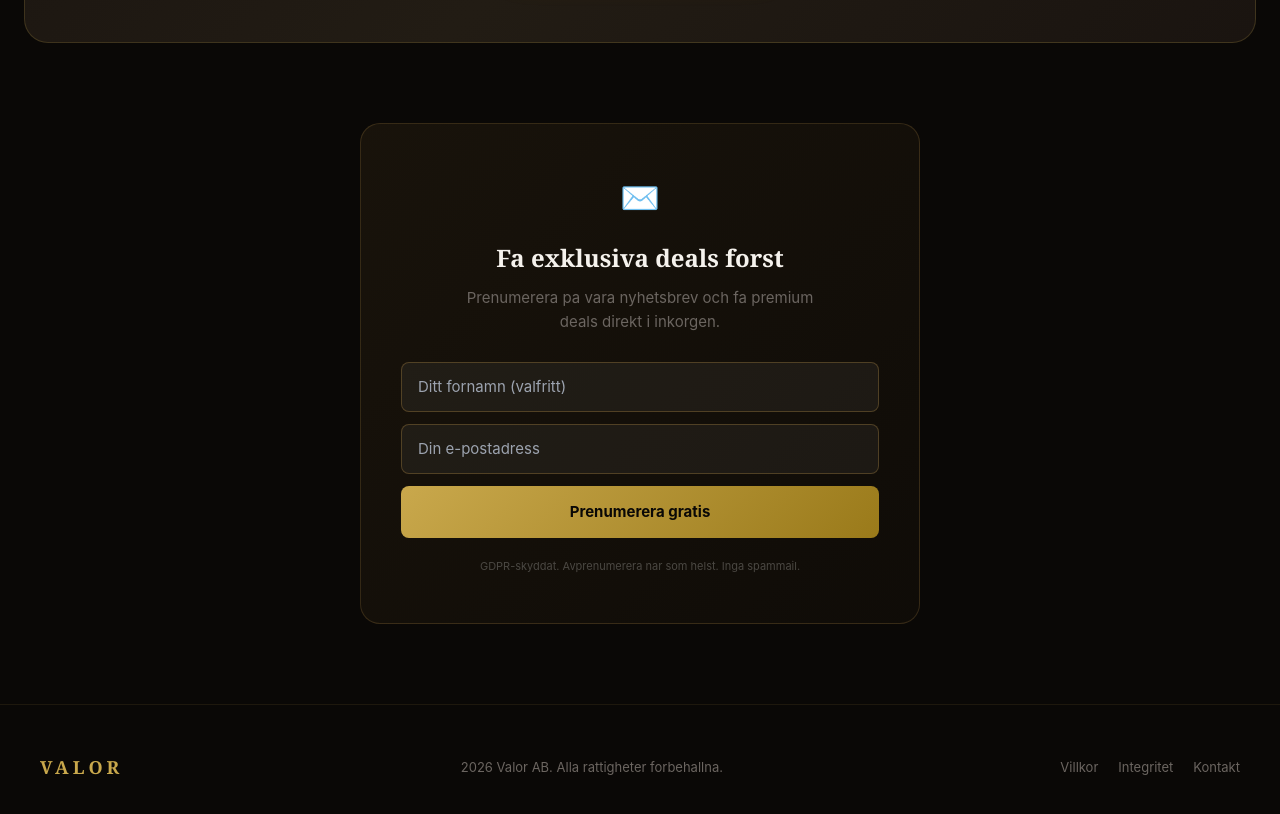
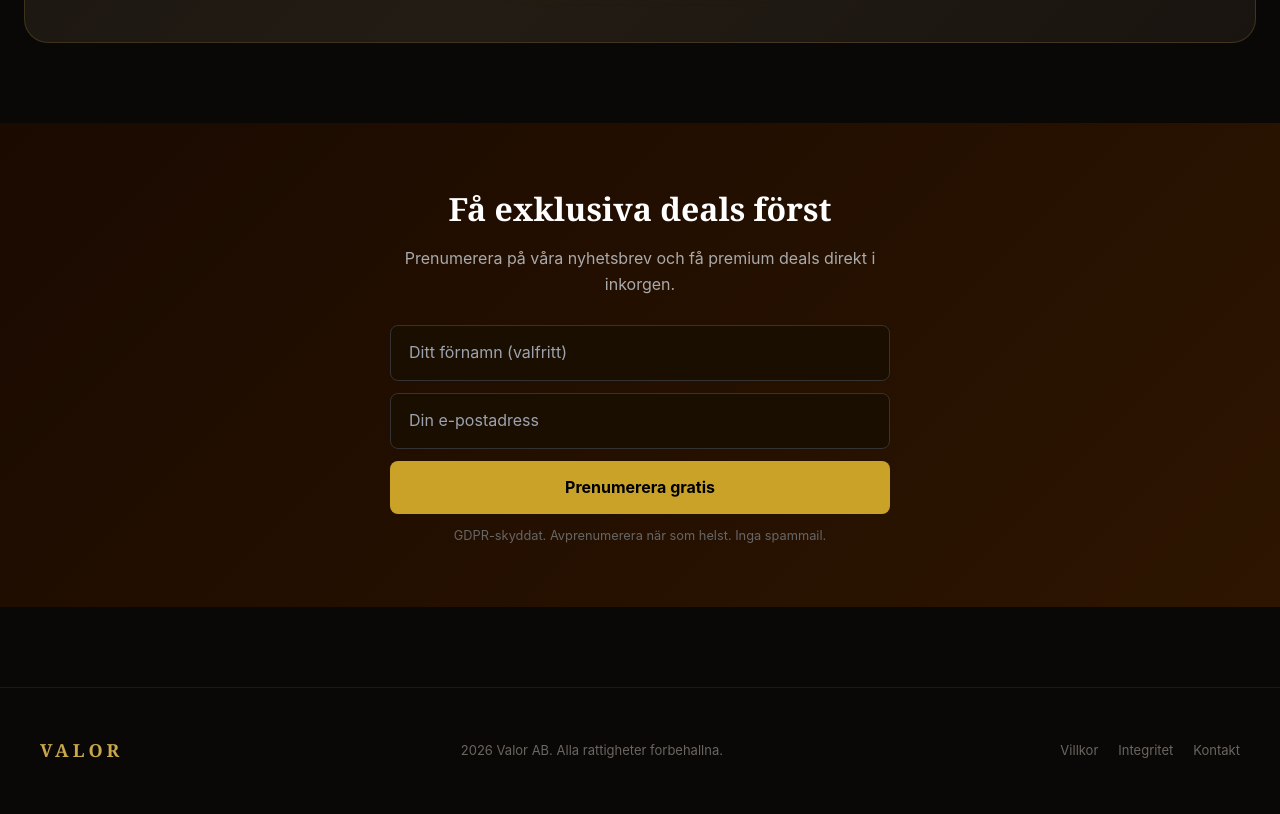
Before and after one commit to noa94444-blip/valor-se, a Next.js app: page / in a window 1280 px wide. Shown: the part 2700-3514 px from the top of the page. Built offline with nearby package versions, Linux system fonts and the light colour scheme; no server answers; the database is empty.

Commit message:
Fix: Swedish chars + GDPR text i NewsletterSignup

```diff
--- a/components/NewsletterSignup.tsx
+++ b/components/NewsletterSignup.tsx
@@ -21,45 +21,70 @@ export default function NewsletterSignup() {
       const data = await res.json()
       if (res.ok) {
         setStatus('success')
-        setMessage(data.message || 'Tack! Du ar nu prenumerant.')
+        setMessage(data.message || 'Tack! Du är nu prenumerant.')
         setEmail('')
         setName('')
       } else {
         setStatus('error')
-        setMessage(data.error || 'Nagot gick fel.')
+        setMessage(data.error || 'Något gick fel. Försök igen.')
       }
     } catch (err) {
       setStatus('error')
-      setMessage('Kunde inte ansluta. Forsok igen.')
+      setMessage('Något gick fel. Försök igen.')
     }
   }
 
-  if (status === 'success') {
   return (
-      <section style={{ background: 'linear-gradient(135deg, rgba(196,151,74,0.08) 0%, rgba(196,151,74,0.03) 100%)', border: '1px solid rgba(196,151,74,0.2)', borderRadius: 20, padding: '48px 40px', maxWidth: 560, margin: '0 auto 48px', textAlign: 'center' }}>
-        <div style={{ fontSize: 48, marginBottom: 16 }}>✅</div>
-        <h3 style={{ color: '#C4974A', fontSize: 22, fontWeight: 700, marginBottom: 8 }}>Du ar inlagd!</h3>
-        <p style={{ color: '#9ca3af', fontSize: 15 }}>{message}</p>
-      </section>
-    )
-  }
+    <section style={{
+      background: 'linear-gradient(135deg, #1a0a00 0%, #2d1500 100%)',
+      padding: '60px 20px',
+      textAlign: 'center',
+    }}>
+      <div style={{ maxWidth: '500px', margin: '0 auto' }}>
+        <h2 style={{
+          fontFamily: 'Georgia, serif',
+          fontSize: '2rem',
+          fontWeight: 'bold',
+          color: '#fff',
+          marginBottom: '12px',
+        }}>
+          Få exklusiva deals först
+        </h2>
+        <p style={{
+          color: '#aaa',
+          marginBottom: '28px',
+          lineHeight: '1.6',
+        }}>
+          Prenumerera på våra nyhetsbrev och få premium deals direkt i inkorgen.
+        </p>
 
-  return (
-    <section style={{ background: 'linear-gradient(135deg, rgba(196,151,74,0.08) 0%, rgba(196,151,74,0.03) 100%)', border: '1px solid rgba(196,151,74,0.2)', borderRadius: 20, padding: '48px 40px', maxWidth: 560, margin: '0 auto 48px', textAlign: 'center' }}>
-      <div style={{ fontSize: 32, marginBottom: 16 }}>✉️</div>
-      <h3 style={{ color: '#F5F2ED', fontSize: 24, fontWeight: 700, marginBottom: 8, fontFamily: 'Georgia, serif' }}>
-        Fa exklusiva deals forst
-      </h3>
-      <p style={{ color: '#6B6560', fontSize: 15, marginBottom: 28, maxWidth: 360, margin: '0 auto 28px' }}>
-        Prenumerera pa vara nyhetsbrev och fa premium deals direkt i inkorgen.
-      </p>
-      <form onSubmit={handleSubmit} style={{ display: 'flex', flexDirection: 'column', gap: 12 }}>
+        {status === 'success' ? (
+          <div style={{
+            background: '#1a3a1a',
+            border: '1px solid #2d6a2d',
+            borderRadius: '12px',
+            padding: '20px',
+            color: '#4caf50',
+            fontSize: '1rem',
+          }}>
+            ✓ {message}
+          </div>
+        ) : (
+          <form onSubmit={handleSubmit} style={{ display: 'flex', flexDirection: 'column', gap: '12px' }}>
             <input
               type="text"
-          placeholder="Ditt fornamn (valfritt)"
+              placeholder="Ditt förnamn (valfritt)"
               value={name}
               onChange={(e) => setName(e.target.value)}
-          style={{ padding: '12px 16px', borderRadius: 8, border: '1px solid rgba(196,151,74,0.3)', background: 'rgba(255,255,255,0.05)', color: '#F5F2ED', fontSize: 15, outline: 'none' }}
+              style={{
+                padding: '14px 18px',
+                borderRadius: '8px',
+                border: '1px solid #333',
+                background: '#1a0e00',
+                color: '#fff',
+                fontSize: '1rem',
+                outline: 'none',
+              }}
             />
             <input
               type="email"
@@ -67,22 +92,41 @@ export default function NewsletterSignup() {
               value={email}
               onChange={(e) => setEmail(e.target.value)}
               required
-          style={{ padding: '12px 16px', borderRadius: 8, border: '1px solid rgba(196,151,74,0.3)', background: 'rgba(255,255,255,0.05)', color: '#F5F2ED', fontSize: 15, outline: 'none' }}
+              style={{
+                padding: '14px 18px',
+                borderRadius: '8px',
+                border: '1px solid #333',
+                background: '#1a0e00',
+                color: '#fff',
+                fontSize: '1rem',
+                outline: 'none',
+              }}
             />
+            {status === 'error' && (
+              <p style={{ color: '#f44336', fontSize: '0.9rem', margin: 0 }}>{message}</p>
+            )}
             <button
               type="submit"
               disabled={status === 'loading'}
-          style={{ padding: '14px', background: 'linear-gradient(135deg, #C9A84C 0%, #9A7A1A 100%)', color: '#0A0806', fontWeight: 700, fontSize: 15, borderRadius: 8, border: 'none', cursor: 'pointer', opacity: status === 'loading' ? 0.7 : 1 }}
+              style={{
+                padding: '14px',
+                borderRadius: '8px',
+                border: 'none',
+                background: status === 'loading' ? '#7a6020' : '#c9a227',
+                color: '#000',
+                fontWeight: 'bold',
+                fontSize: '1rem',
+                cursor: status === 'loading' ? 'not-allowed' : 'pointer',
+              }}
             >
               {status === 'loading' ? 'Skickar...' : 'Prenumerera gratis'}
             </button>
-        {status === 'error' && (
-          <p style={{ color: '#EF4444', fontSize: 13, marginTop: 4 }}>{message}</p>
-        )}
-        <p style={{ color: '#4B4843', fontSize: 11, marginTop: 8 }}>
-          GDPR-skyddat. Avprenumerera nar som helst. Inga spammail.
+            <p style={{ color: '#666', fontSize: '0.8rem', margin: 0 }}>
+              GDPR-skyddat. Avprenumerera när som helst. Inga spammail.
             </p>
           </form>
+        )}
+      </div>
     </section>
   )
 }
```
Lines whose indentation alone changed are shown as unchanged.
